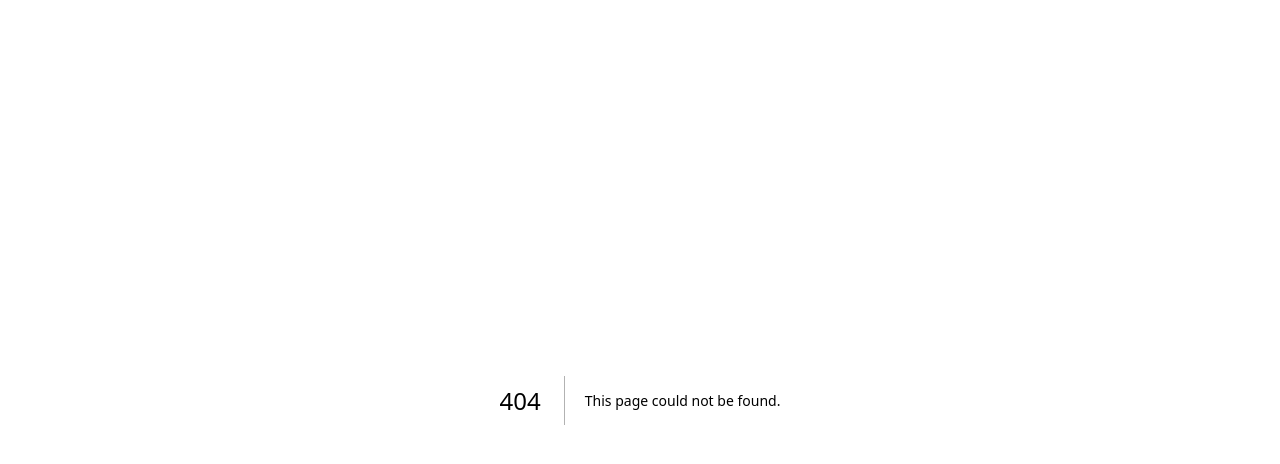
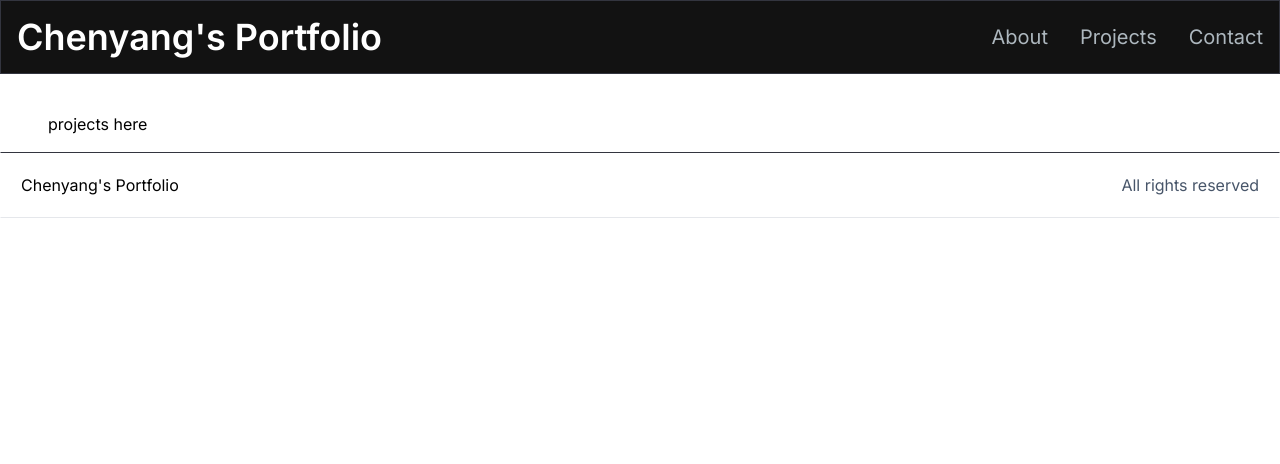
Before and after one commit to raphaeldu98/nextjs-portfolio, a Next.js app: page /projects in a window 1280 px wide. Before the commit this address had no page. Shown: the top 464 px of the page. Built offline with nearby package versions, Linux system fonts and the light colour scheme.

Commit message:
set up app router

```diff
--- a/app/components/About.tsx
+++ b/app/components/About.tsx
@@ -73,15 +73,6 @@ const TAB_DATA = [
       </ul>
     ),
   },
-  {
-    title: "Certifications",
-    id: "certifications",
-    content: (
-      <ul className="list-disc pl-2">
-        <li>Meta Back-End Developer</li>
-      </ul>
-    ),
-  },
 ];
 
 const AboutSection = () => {
--- a/app/components/NavBar.tsx
+++ b/app/components/NavBar.tsx
@@ -8,15 +8,15 @@ import MenuOverlay from "./MenuOverlay";
 const navLinks = [
   {
     title: "About",
-    path: "#about",
+    path: "/#about",
   },
   {
     title: "Projects",
-    path: "#projects",
+    path: "projects",
   },
   {
     title: "Contact",
-    path: "#contact",
+    path: "https://www.linkedin.com/in/chenyang-du-359913156/",
   },
 ];
 
--- a/app/page.tsx
+++ b/app/page.tsx
@@ -11,7 +11,7 @@ export default function Home() {
       <div className="container mt-24 mx-auto px-12 py-4">
         <Introduction />
         <About />
-        <div className="sticky top-0 z-10">
+        <div className="sticky top-0 z-20">
           <BackToTop />
         </div>
       </div>
--- /dev/null
+++ b/app/projects/page.tsx
@@ -0,0 +1,18 @@
+import Navbar from "../components/NavBar";
+import BackToTop from "../components/BackToTop";
+import Footer from "../components/Footer";
+
+export default function Home() {
+    return (
+      <main className="flex min-h-screen flex-col bg-[#ffffff]">
+        <Navbar />
+        <div className="container mt-24 mx-auto px-12 py-4">
+            <p>projects here</p>
+            <div className="sticky top-0 z-20">
+            <BackToTop />
+            </div>
+        </div>
+        <Footer />
+      </main>
+    );
+  }
```
